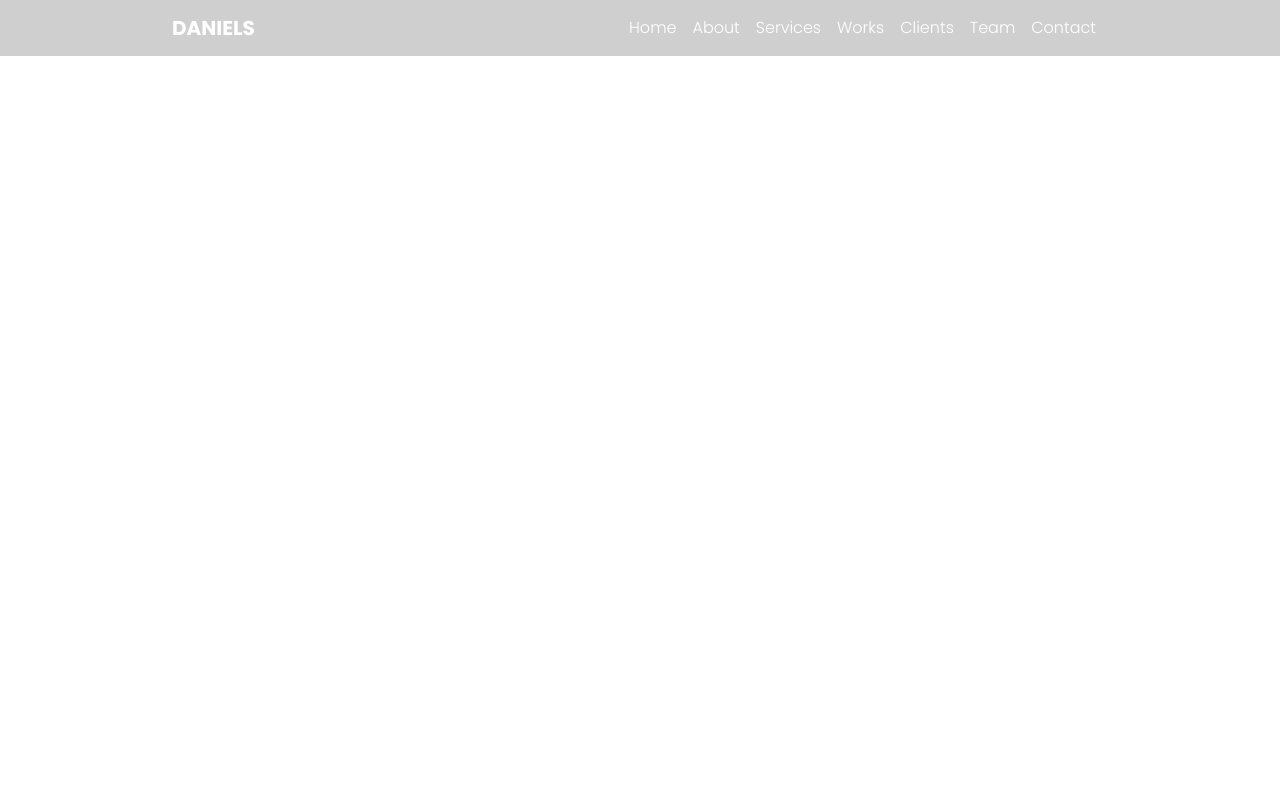
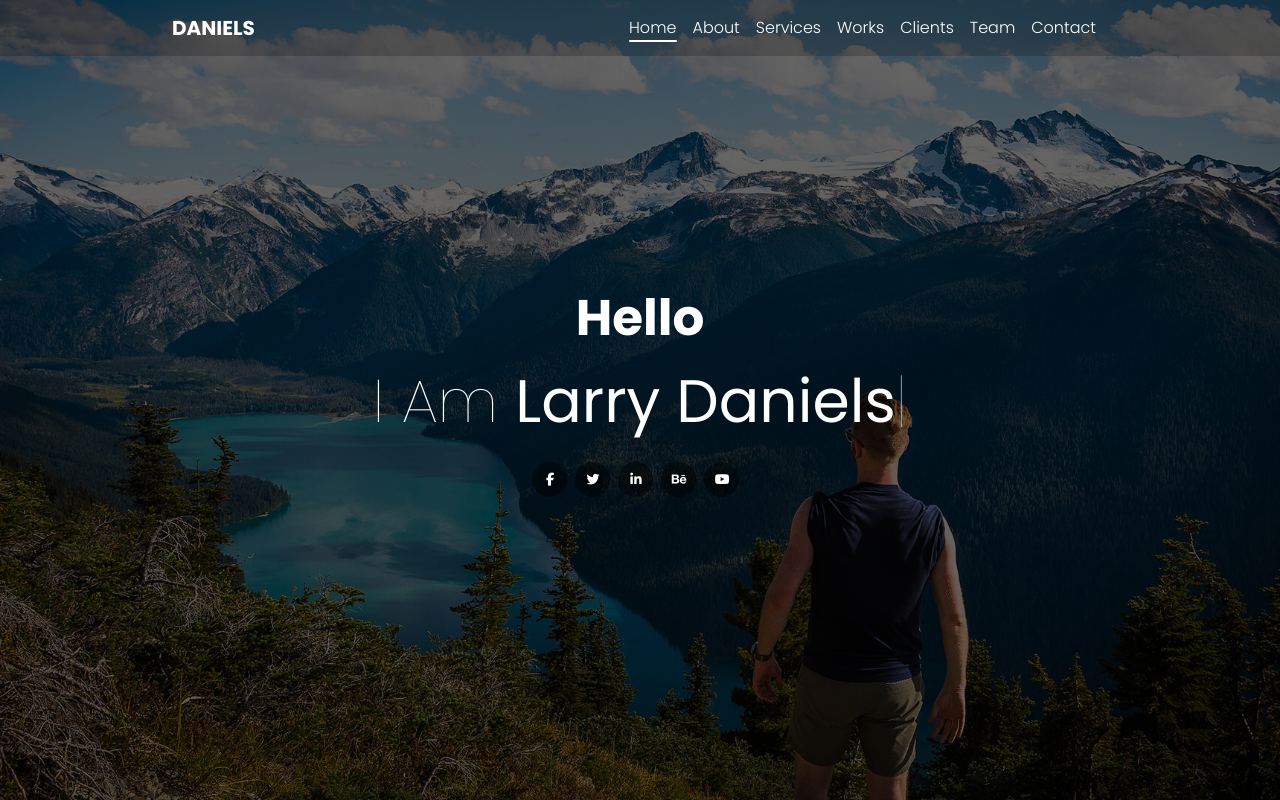
Before and after one commit to Ahmed2004Dev/Daniels, a plain HTML site: page index.html in a window 1280 px wide. Drawn offline with nearby package versions, Linux system fonts and the light colour scheme.

Commit message:
Headre Section

```diff
--- a/css/style.css
+++ b/css/style.css
@@ -94,3 +94,37 @@ ul {
 }
 
 /* ********** e-Nav ********** */
+
+/* ********* s-header ******** */
+.header-s {
+    background: linear-gradient(rgb(0, 0, 0, .6) 50%, rgb(0, 0, 0, .6) 50%), url(../imags/header-bg\ \(2\).jpg) fixed;
+    background-position: center;
+    background-size: cover;
+    height: 100vh;
+}
+
+.cont-heade h1 {
+    font-size: 50px;
+}
+
+.cont-heade p {
+    font-size: 60px;
+    font-weight: 100;
+}
+
+.cont-icon {
+    width: 35px;
+    height: 35px;
+    background-color: rgb(0, 0, 0, .5);
+    border-radius: 50%;
+    -webkit-border-radius: 50%;
+    -moz-border-radius: 50%;
+    -ms-border-radius: 50%;
+    -o-border-radius: 50%;
+}
+
+.cont-icon i {
+    font-size: 13px;
+}
+
+/* ********* e-header ******** */
--- a/index.html
+++ b/index.html
@@ -20,6 +20,7 @@
 </head>
 
 <body data-bs-spy="scroll" data-bs-target="#navId">
+
     <!-- ********** s-Nav ********** -->
     <nav class="nav-s position-fixed top-0 start-0 end-0 z-3">
         <div class="w-75 m-auto">
@@ -64,7 +65,76 @@
     </nav>
     <!-- ********** e-Nav ********** -->
 
+    <!-- ********* s-Header ******** -->
+    <header id="home" class="header-s d-flex justify-content-center align-items-center text-white text-center">
+        <div class="cont-heade">
+            <h1 class="text-capitalize fw-bold">hello</h1>
+            <p class="text-capitalize">i am <span class="fw-normal" id="element"></span></p>
+            <ul class="d-flex justify-content-center">
+                <li class="me-2">
+                    <a class="text-white text-decoration-none d-flex justify-content-center" href="#">
+                        <div class="cont-icon border-0 d-flex justify-content-center align-items-center">
+                            <i class="fa-brands fa-facebook-f"></i>
+                        </div>
+                    </a>
+                </li>
+                <li class="me-2">
+                    <a class="text-white text-decoration-none d-flex justify-content-center" href="#">
+                        <div class="cont-icon border-0 d-flex justify-content-center align-items-center">
+                            <i class="fa-brands fa-twitter"></i>
+                        </div>
+                    </a>
+                </li>
+                <li class="me-2">
+                    <a class="text-white text-decoration-none d-flex justify-content-center" href="#">
+                        <div class="cont-icon border-0 d-flex justify-content-center align-items-center">
+                            <i class="fa-brands fa-linkedin-in"></i>
+                        </div>
+                    </a>
+                </li>
+                <li class="me-2">
+                    <a class="text-white text-decoration-none d-flex justify-content-center" href="#">
+                        <div class="cont-icon border-0 d-flex justify-content-center align-items-center">
+                            <i class="fa-brands fa-behance"></i>
+                        </div>
+                    </a>
+                </li>
+                <li class="me-2">
+                    <a class="text-white text-decoration-none d-flex justify-content-center" href="#">
+                        <div class="cont-icon border-0 d-flex justify-content-center align-items-center">
+                            <i class="fa-brands fa-youtube"></i>
+                        </div>
+                    </a>
+                </li>
+            </ul>
+        </div>
+    </header>
+    <!-- ********* e-Header ******** -->
 
+
+
+
+
+
+
+
+
+
+
+
+
+    <!-- s-h1-Animation -->
+    <!-- Load library from the CDN -->
+    <script src="https://unpkg.com/typed.js@2.1.0/dist/typed.umd.js"></script>
+    <!-- Setup and start animation! -->
+    <script>
+        var typed = new Typed('#element', {
+            strings: ['developer', 'designer', 'larry daniels'],
+            typeSpeed: 80,
+            loop: true
+        });
+    </script>
+    <!-- e-h1-Animation -->
 
     <!-- bootsrap-Js -->
     <script src="./Js/bootstrap.bundle.min.js"></script>
```
